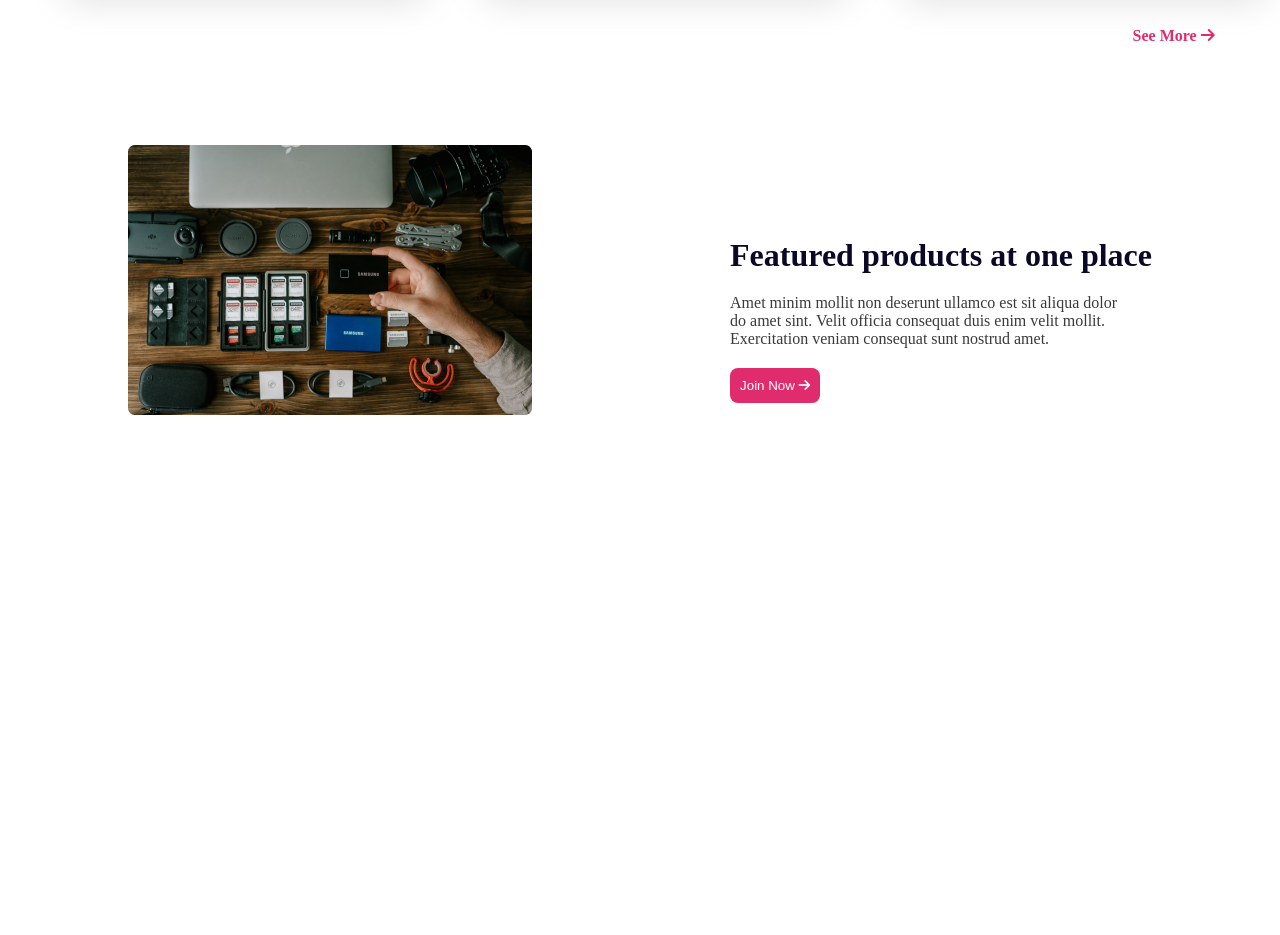
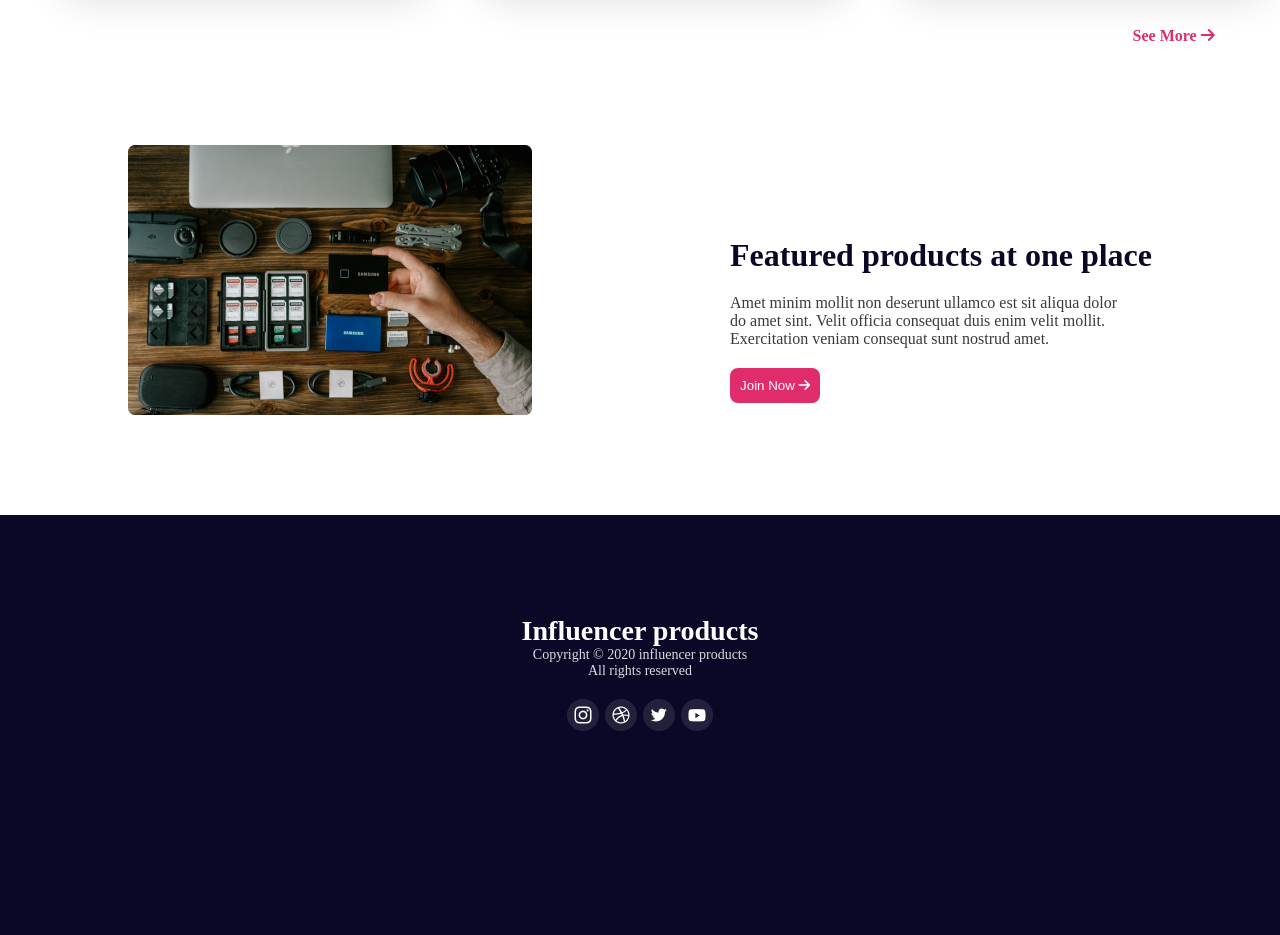
Before and after one commit to Abrar-404/practice-responsive-website, a plain HTML site: page index.html in a window 1280 px wide. Shown: the part 2218-3153 px from the top of the page. Before the commit the page ends 2633 px from the top, so only its background shows below. Drawn offline with Linux system fonts and the light colour scheme.

Commit message:
completed

```diff
--- a/index.html
+++ b/index.html
@@ -135,6 +135,17 @@
         <button class="btn-primary">Join Now <i class="fa-solid fa-arrow-right"></i></button>
       </div>
     </div>
+    <div class="footer">
+      <h3>Influencer products</h3>
+      <p>Copyright © 2020 influencer products</p>
+      <p>All rights reserved</p>
+      <div class="social-icons">
+        <img src="./Instagram.png" alt="">
+        <img src="./Dribbble.png" alt="">
+        <img src="./Twitter.png" alt="">
+        <img src="./Youtube.png" alt="">
+      </div>
+    </div>
   </footer>
 </body>
 
--- a/styles.css
+++ b/styles.css
@@ -152,6 +152,29 @@ padding-bottom: 20px;
   align-items: center;
   gap: 20px;
 }
+.footer{
+  width: 100%;
+  align-items: center;
+  justify-content: center;
+  text-align: center;
+  margin-top: 100px;
+  padding-top: 100px;
+  background-color: #0A0826;
+  height: 40vh;
+  color: white;
+font-size: 24px;
+font-family: Poppins;
+}
+.footer p{
+  color: #D9DBE1;
+font-size: 14px;
+font-family: Manrope;
+}
+.social-icons{
+  gap: 20px;
+  padding-top: 20px;
+
+}
 
 
 
```
Also changed, not shown: Dribbble.png (added), Instagram.png (added), Twitter.png (added), Youtube.png (added).
